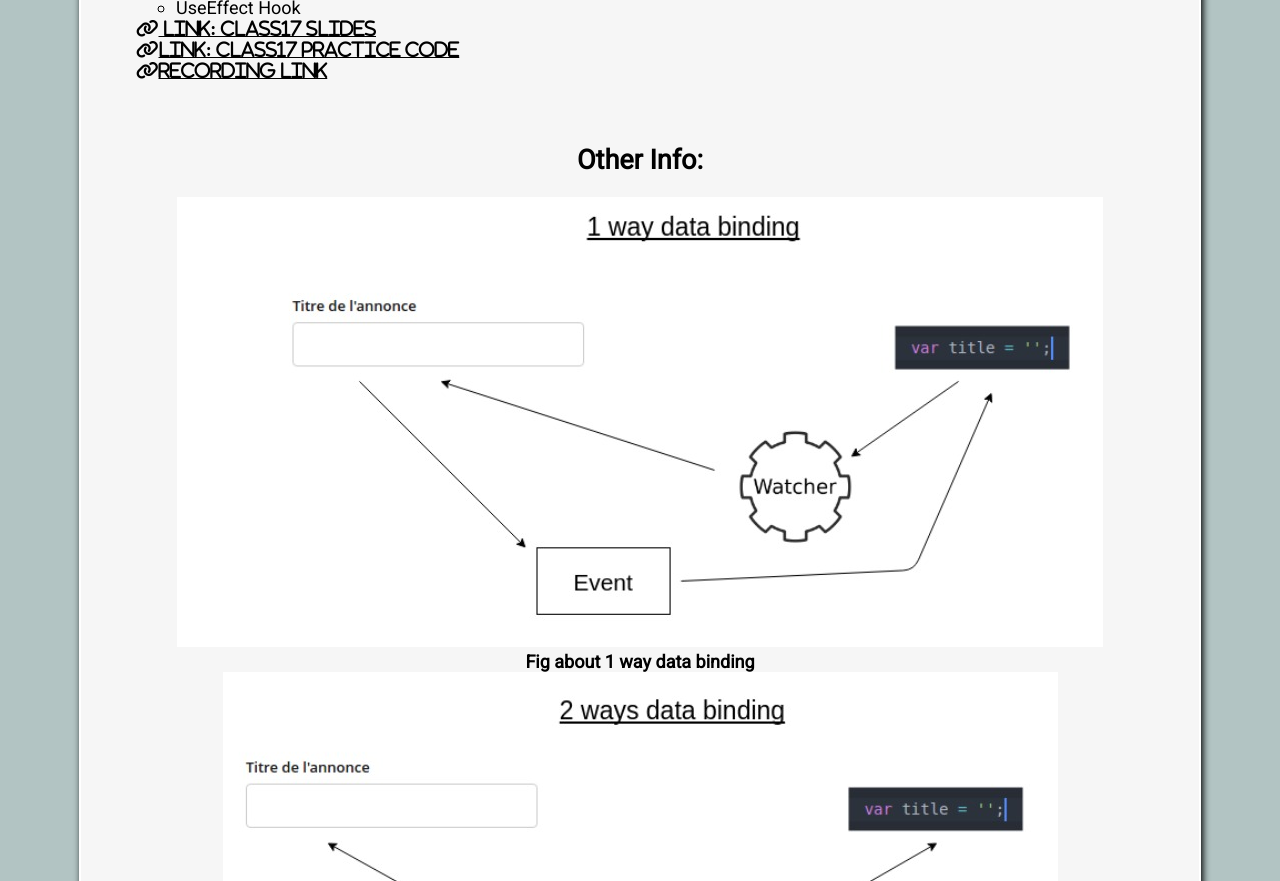
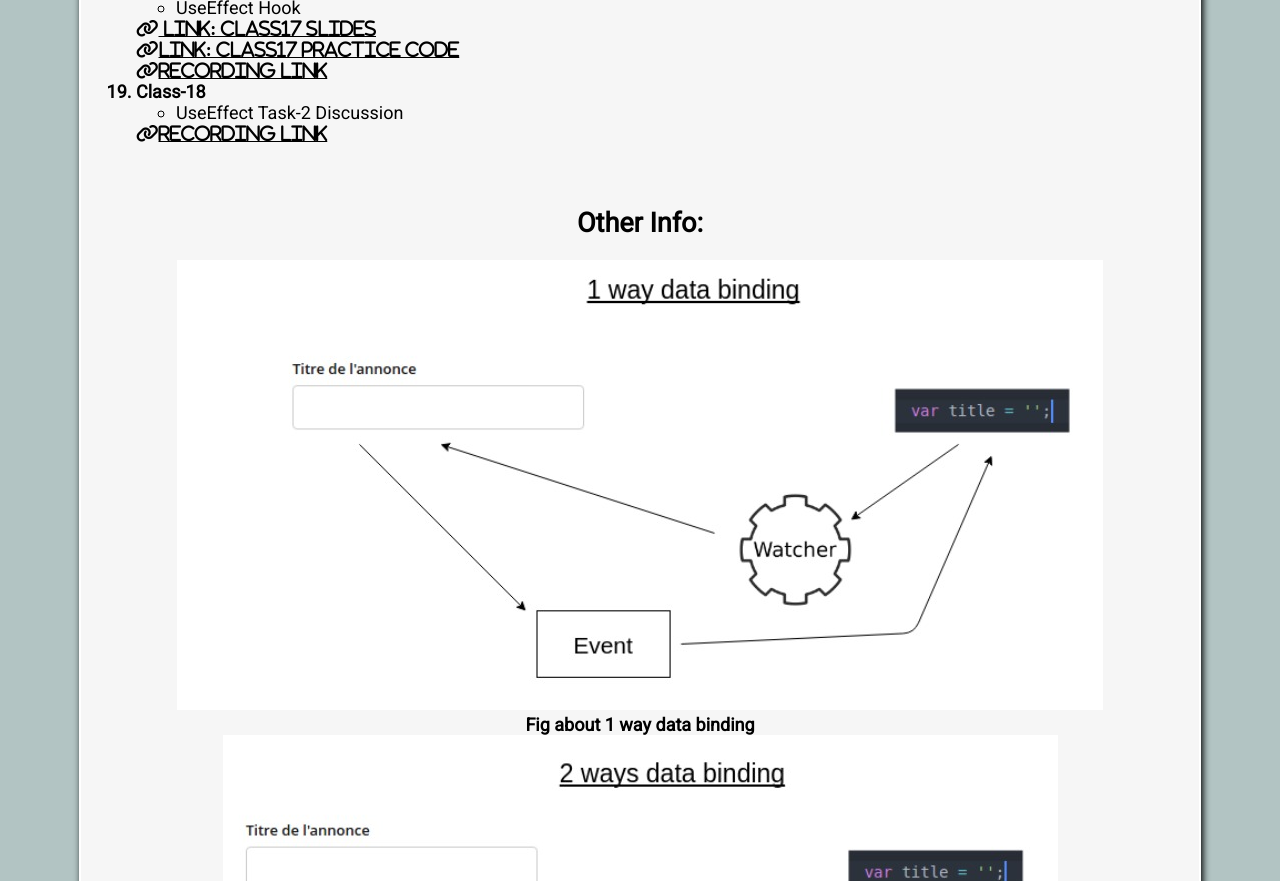
Before and after one commit to areej14/ReactTopics, a plain HTML site: page index.html in a window 1280 px wide. Shown: the part 4380-5261 px from the top of the page. Drawn offline with Linux system fonts and the light colour scheme.

Commit message:
class 18

```diff
--- a/index.html
+++ b/index.html
@@ -431,6 +431,16 @@
                 <i class="fa fa-link"><a
                         href="https://pern-my.sharepoint.com/:f:/g/personal/2018ag8194_uaf_edu_pk/Elrr0WqnvG9Lt8TnHhA4hY0B-9BqUT74L-jvT7HVxgcxig?e=9Uxg0e"
                         target="_blank">Recording Link</a></i>
+                <!-- Class-18 -->
+                <b>
+                    <li>Class-18</li>
+                </b>
+                <ul>
+                    <li>UseEffect Task-2 Discussion</li>
+                </ul>
+                <i class="fa fa-link fa-link"><a
+                        href="https://pern-my.sharepoint.com/:v:/g/personal/2018ag8194_uaf_edu_pk/EU_SUbJCxG9Cu5w-rwTYYCsBWjnp7XGjsBY0DMIyLwdszw?e=BIS5CJ"
+                        target="_blank">Recording Link</a></i>
             </ol>
 
             <br><br><br>
```
